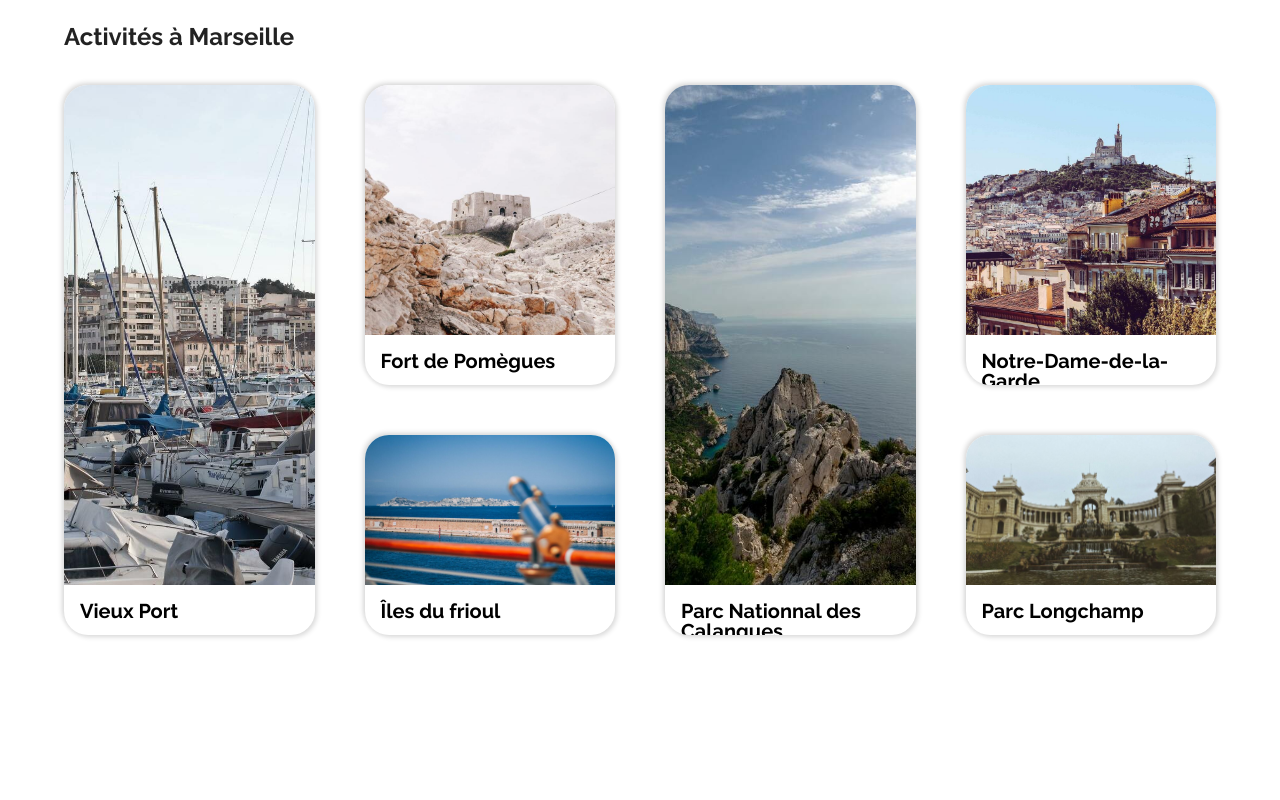
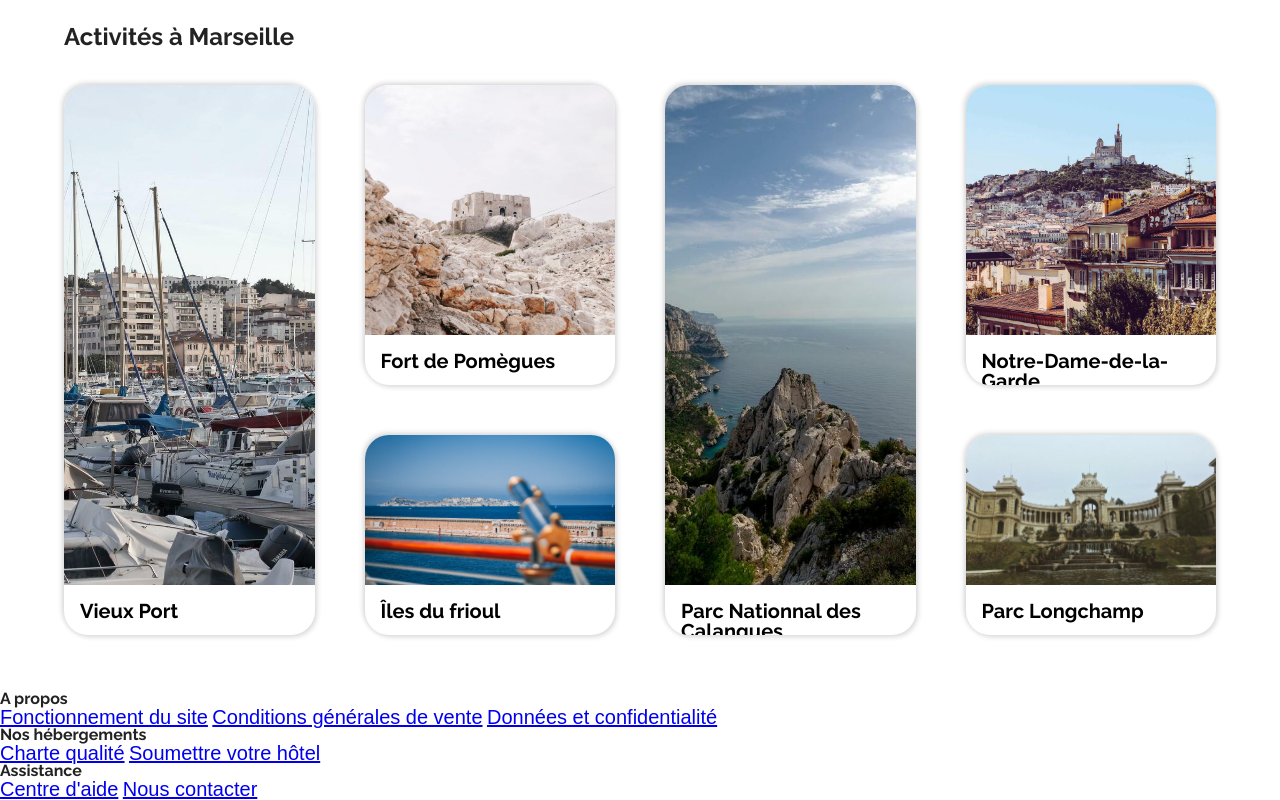
Before and after one commit to AnthoLFB/AnthonyLefebvre_2_18052021, a plain HTML site: page index.html in a window 1280 px wide. Shown: the part 1521-2321 px from the top of the page. Before the commit the page ends 2212 px from the top, so only its background shows below. Drawn offline with Linux system fonts and the light colour scheme; a web font is replaced by a local one.

Commit message:
Ajout du HTML pour la section footer

```diff
--- a/index.html
+++ b/index.html
@@ -263,5 +263,26 @@
                 </div>
             </section>
         </main>
+
+        <footer>
+            <section>
+                <h2>A propos</h2>
+                <a href="#">Fonctionnement du site</a>
+                <a href="#">Conditions générales de vente</a>
+                <a href="#">Données et confidentialité</a>
+            </section>
+
+            <section>
+                <h2>Nos hébergements</h2>
+                <a href="#">Charte qualité</a>
+                <a href="#">Soumettre votre hôtel</a>
+            </section>
+
+            <section>
+                <h2>Assistance</h2>
+                <a href="#">Centre d'aide</a>
+                <a href="#">Nous contacter</a>
+            </section>
+        </footer>
     </body>
 </html>
```
